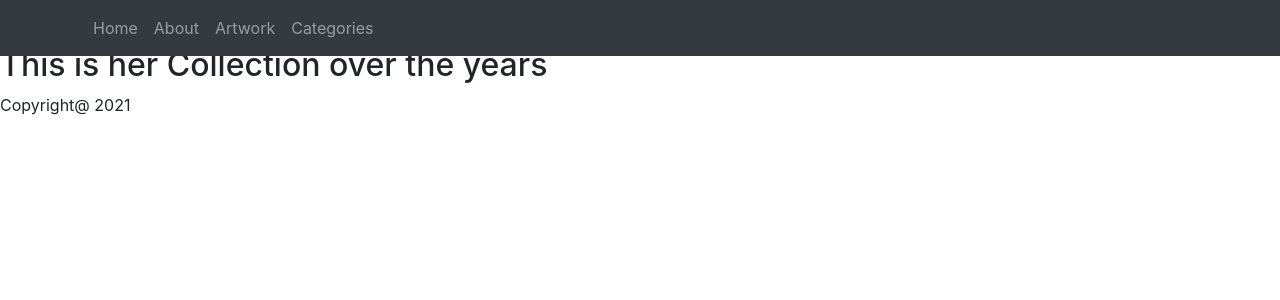
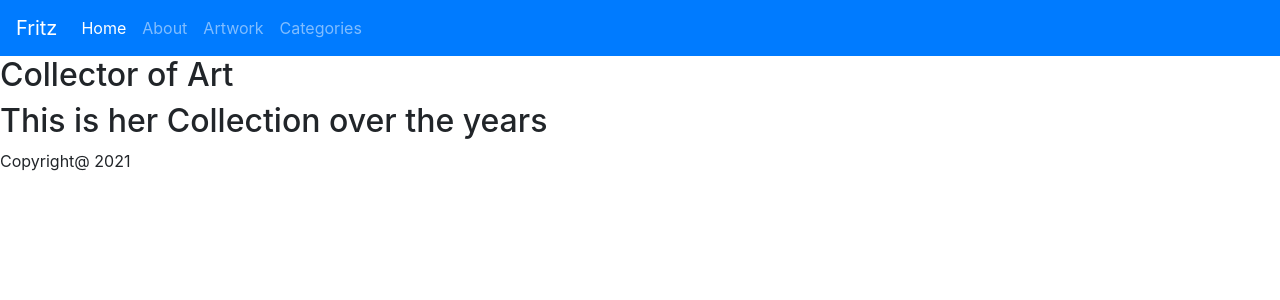
Before and after one commit to Akira957/Sarah-Fritz, a React (Create React App) app in the folder Client/: page / in a window 1280 px wide. Shown: the top 300 px of the page. Built offline with nearby package versions, Linux system fonts and the light colour scheme.

Commit message:
fixed bootstrap and Links are working correctly

```diff
--- a/Client/public/index.html
+++ b/Client/public/index.html
@@ -15,10 +15,27 @@
       user's mobile device or desktop. See https://developers.google.com/web/fundamentals/web-app-manifest/
     -->
     <link rel="manifest" href="%PUBLIC_URL%/manifest.json" />
-    <link rel="stylesheet" href="https://stackpath.bootstrapcdn.com/bootstrap/4.3.1/css/bootstrap.min.css" integrity="sha384-ggOyR0iXCbMQv3Xipma34MD+dH/1fQ784/j6cY/iJTQUOhcWr7x9JvoRxT2MZw1T" crossorigin="anonymous">
-    <script src="https://code.jquery.com/jquery-3.3.1.slim.min.js" integrity="sha384-q8i/X+965DzO0rT7abK41JStQIAqVgRVzpbzo5smXKp4YfRvH+8abtTE1Pi6jizo" crossorigin="anonymous"></script>
-    <script src="https://cdnjs.cloudflare.com/ajax/libs/popper.js/1.14.7/umd/popper.min.js" integrity="sha384-UO2eT0CpHqdSJQ6hJty5KVphtPhzWj9WO1clHTMGa3JDZwrnQq4sF86dIHNDz0W1" crossorigin="anonymous"></script>
-    <script src="https://stackpath.bootstrapcdn.com/bootstrap/4.3.1/js/bootstrap.min.js" integrity="sha384-JjSmVgyd0p3pXB1rRibZUAYoIIy6OrQ6VrjIEaFf/nJGzIxFDsf4x0xIM+B07jRM" crossorigin="anonymous"></script>
+    <link
+      rel="stylesheet"
+      href="https://stackpath.bootstrapcdn.com/bootstrap/4.3.1/css/bootstrap.min.css"
+      integrity="sha384-ggOyR0iXCbMQv3Xipma34MD+dH/1fQ784/j6cY/iJTQUOhcWr7x9JvoRxT2MZw1T"
+      crossorigin="anonymous"
+    />
+    <script
+      src="https://code.jquery.com/jquery-3.3.1.slim.min.js"
+      integrity="sha384-q8i/X+965DzO0rT7abK41JStQIAqVgRVzpbzo5smXKp4YfRvH+8abtTE1Pi6jizo"
+      crossorigin="anonymous"
+    ></script>
+    <script
+      src="https://cdnjs.cloudflare.com/ajax/libs/popper.js/1.14.7/umd/popper.min.js"
+      integrity="sha384-UO2eT0CpHqdSJQ6hJty5KVphtPhzWj9WO1clHTMGa3JDZwrnQq4sF86dIHNDz0W1"
+      crossorigin="anonymous"
+    ></script>
+    <script
+      src="https://stackpath.bootstrapcdn.com/bootstrap/4.3.1/js/bootstrap.min.js"
+      integrity="sha384-JjSmVgyd0p3pXB1rRibZUAYoIIy6OrQ6VrjIEaFf/nJGzIxFDsf4x0xIM+B07jRM"
+      crossorigin="anonymous"
+    ></script>
     <!--
       Notice the use of %PUBLIC_URL% in the tags above.
       It will be replaced with the URL of the `public` folder during the build.
--- a/Client/src/App.js
+++ b/Client/src/App.js
@@ -1,23 +1,26 @@
 import React from 'react';
-import { Link } from 'react-router-dom';
+import { BrowserRouter as Router, Link } from 'react-router-dom';
+import Home from "./pages/Home";
 import About from './pages/About';
 import Artwork from "./pages/Artwork";
 import Categories from "./pages/Categories";
-import Home from "./pages/Home";
+import Main from "./pages/Main";
 import Navigation from "./components/Navigation";
 
 
 function App() {
   return (
-    <div className="App">
-      <Navigation>
-        <Link exact path="/" component={Home} />
-        <Link path="/About" component={About} />
-        <Link path="/Artwork" component={Artwork} />
-        <Link path="/Categories" component={Categories} />
-      </Navigation>
-      <Home />
-    </div>
+    <Router>
+      <div className="App">
+        <Navigation>
+          <Link to="/" component={Home} />
+          <Link to="/About" component={About} />
+          <Link to="/Artwork" component={Artwork} />
+          <Link to="/Categories" component={Categories} />
+        </Navigation>
+        <Main />
+      </div>
+    </Router>
   );
 }
 
--- a/Client/src/components/Navigation.js
+++ b/Client/src/components/Navigation.js
@@ -1,22 +1,30 @@
 import React from 'react';
-import { Navbar, Nav, Container } from 'react-bootstrap';
 
 const Navigation = () => {
     return (
         <div>
-            <Navbar collapseOnSelect fixed="top" expand="sm" bg="dark" variant="dark">
-                <Container>
-                    <Navbar.Toggle aria-controls="responsive-navbar-nav" />
-                    <Navbar.Collapse id="responsive-navbar-nav">
-                        <Nav>
-                            <Nav.Link href="/">Home</Nav.Link>
-                            <Nav.Link href="/About">About</Nav.Link>
-                            <Nav.Link href="/Artwork">Artwork</Nav.Link>
-                            <Nav.Link href="/Categories">Categories</Nav.Link>
-                        </Nav>
-                    </Navbar.Collapse>
-                </Container>
-            </Navbar>
+            <nav className="navbar navbar-expand-lg navbar navbar-dark bg-primary">
+                <a className="navbar-brand" href="/">Fritz</a>
+                <button className="navbar-toggler" type="button" data-toggle="collapse" data-target="#navbarText" aria-controls="navbarText" aria-expanded="false" aria-label="Toggle navigation">
+                    <span className="navbar-toggler-icon"></span>
+                </button>
+                <div className="collapse navbar-collapse" id="navbarText">
+                    <ul className="navbar-nav mr-auto">
+                        <li className="nav-item active">
+                            <a className="nav-link" href="/">Home <span className="sr-only">(current)</span></a>
+                        </li>
+                        <li className="nav-item">
+                            <a className="nav-link" href="/About">About</a>
+                        </li>
+                        <li className="nav-item">
+                            <a className="nav-link" href="/Artwork">Artwork</a>
+                        </li>
+                        <li className="nav-item">
+                            <a className="nav-link" href="/Categories">Categories</a>
+                        </li>
+                    </ul>
+                </div>
+            </nav>
         </div>
     )
 }
--- a/Client/src/index.js
+++ b/Client/src/index.js
@@ -1,14 +1,11 @@
 import React from 'react';
 import ReactDOM from 'react-dom';
-import { BrowserRouter as Router } from "react-router-dom";
 import './index.css';
 import App from './App';
 import reportWebVitals from './reportWebVitals';
 
 ReactDOM.render(
-  <Router>
-    <App />
-  </Router>,
+  <App />,
   document.getElementById('root')
 );
 
--- a/Client/src/pages/Home.js
+++ b/Client/src/pages/Home.js
@@ -1,6 +1,5 @@
 import React, { Component } from "react";
 import Footer from "../components/Footer";
-
 
 class Home extends Component {
     render() {
--- /dev/null
+++ b/Client/src/pages/Main.js
@@ -0,0 +1,24 @@
+import React, { Component } from "react";
+import { Switch, Route } from "react-router-dom";
+import Home from "./Home";
+import About from "./About";
+import Artwork from "./Artwork";
+import Categories from "./Categories";
+
+
+class Main extends Component {
+    render() {
+        return (
+            <div>
+                <Switch>
+                    <Route exact path="/" component={Home} />
+                    <Route path="/About" component={About} />
+                    <Route exact path="/Artwork" component={Artwork} />
+                    <Route exact path="/Categories" component={Categories} />
+                </Switch>
+            </div>
+        )
+    }
+}
+
+export default Main;
```
